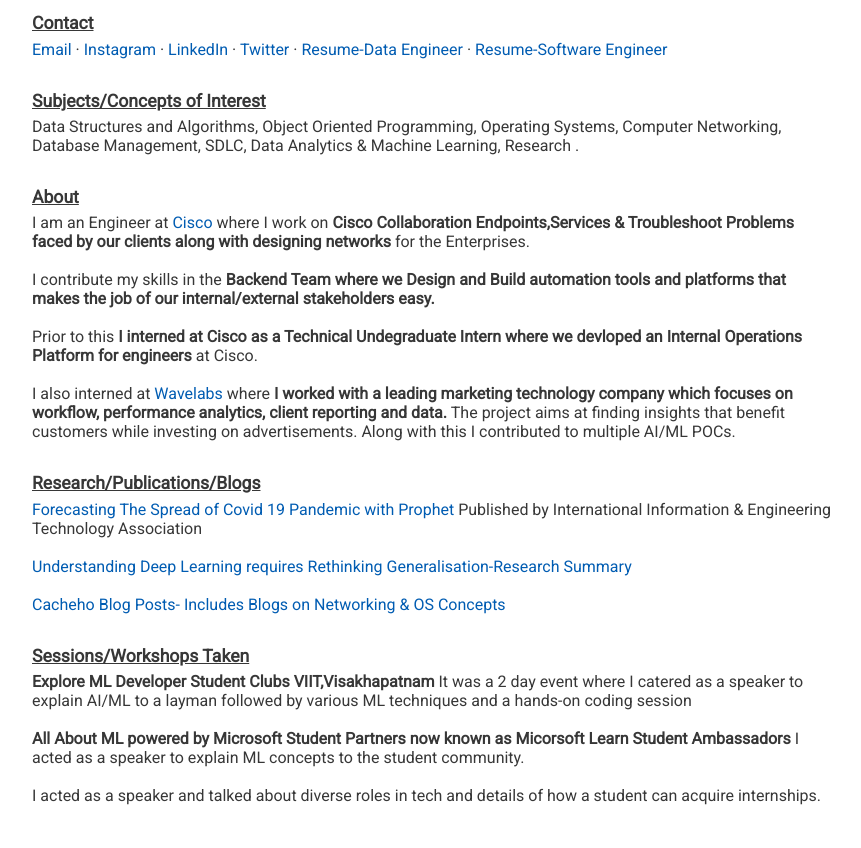
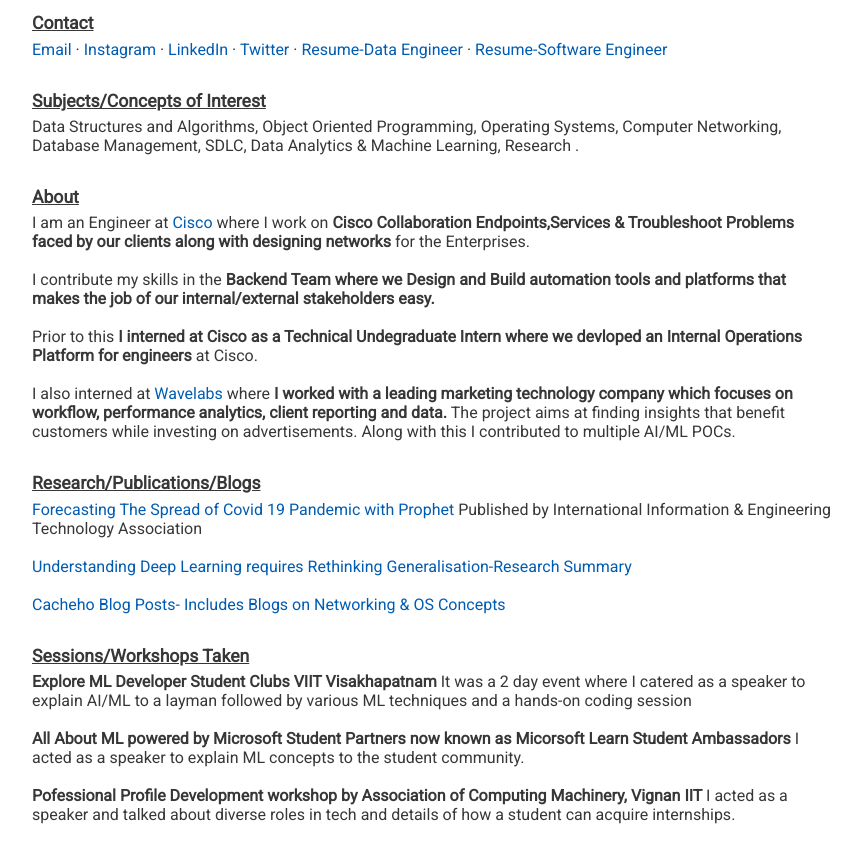
Before and after one commit to kamsusasiteja/sasitejak, a plain HTML site: page index.html in a window 1280 px wide. Shown: the part 104-952 px from the top of the page, without its empty margins (96-957 px from the left). Drawn offline with Linux system fonts and the light colour scheme.

Commit message:
Update index.html

```diff
--- a/index.html
+++ b/index.html
@@ -70,9 +70,9 @@ The project aims at finding insights that benefit customers while investing on a
 
 <section>
 <header><h2><u>Sessions/Workshops Taken</u></h2></header>
-<p><b>Explore ML Developer Student Clubs VIIT,Visakhapatnam</b> It was a 2 day event where I catered as a speaker to explain AI/ML to a layman followed by various ML techniques and a hands-on coding session<br><br>
+<p><b>Explore ML Developer Student Clubs VIIT Visakhapatnam</b> It was a 2 day event where I catered as a speaker to explain AI/ML to a layman followed by various ML techniques and a hands-on coding session<br><br>
 <b>All About ML powered by Microsoft Student Partners now known as Micorsoft Learn Student Ambassadors </b> I acted as a speaker to explain ML concepts to the student community.<br><br>
-<bPofessional Profile Development workshop by Association of Computing Machinery, Vignan IIT </b> I acted as a speaker and talked about diverse roles in tech and details of how a student can acquire internships.<br><br>
+<b> Pofessional Profile Development workshop by Association of Computing Machinery, Vignan IIT </b> I acted as a speaker and talked about diverse roles in tech and details of how a student can acquire internships.<br><br>
 </section>
 
 
```
